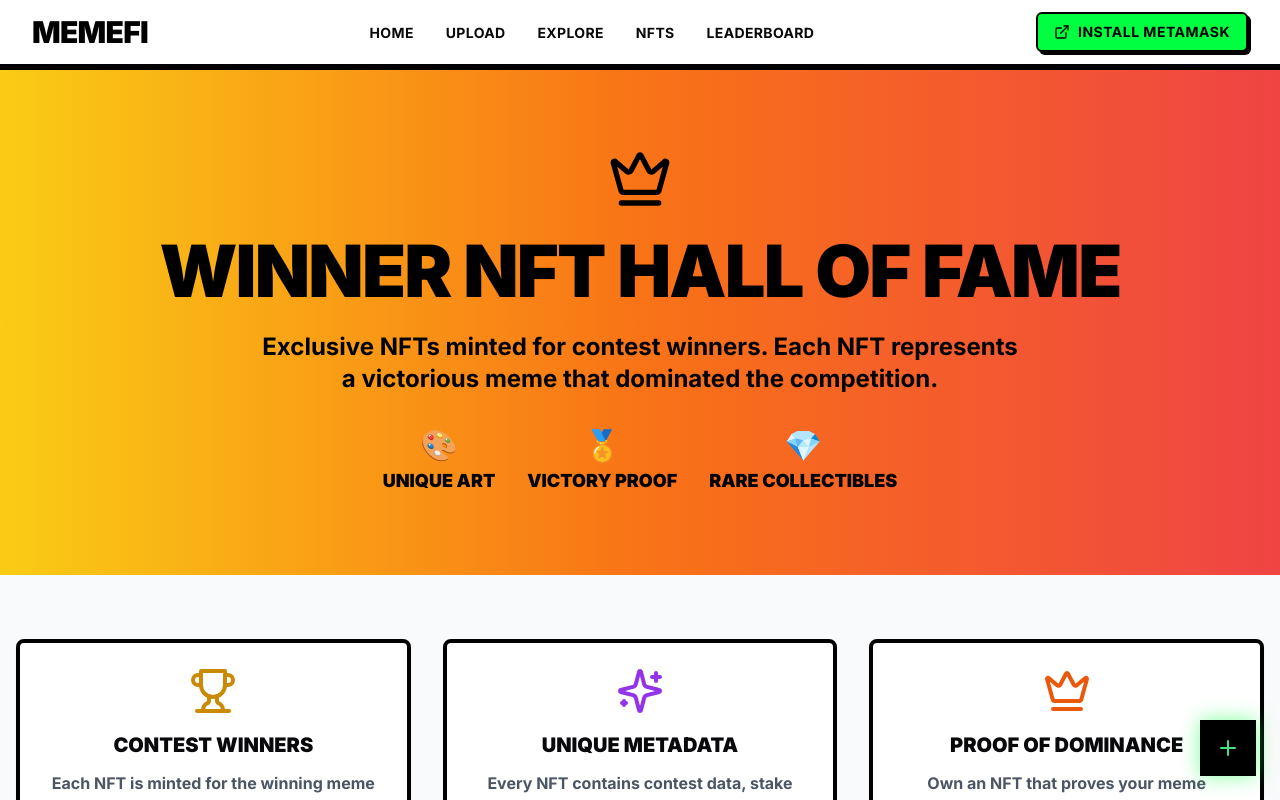
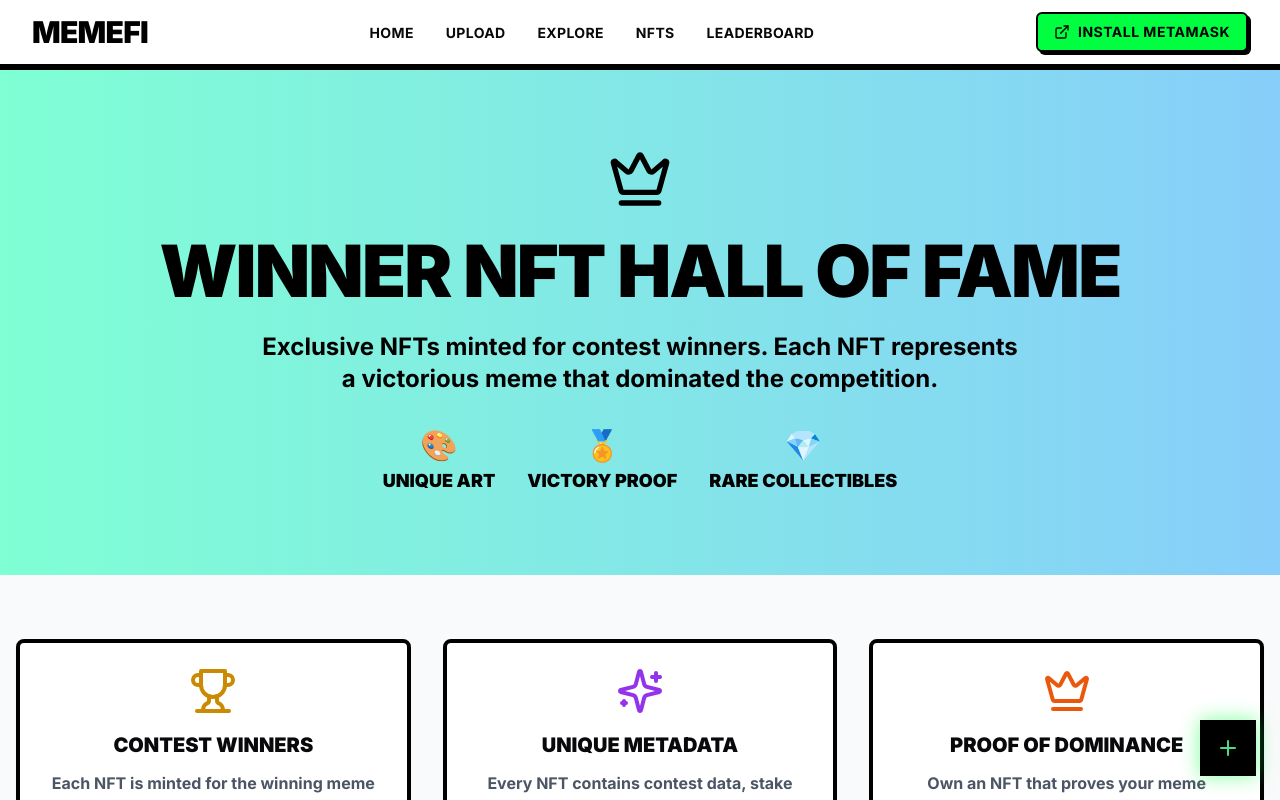
Before and after one commit to adityajha2005/memefi-platform, a Next.js app: page /nfts in a window 1280 px wide. Shown: the top 800 px of the page. Built offline with nearby package versions, Linux system fonts and the light colour scheme.

Commit message:
banner color updated

```diff
--- a/app/nfts/page.tsx
+++ b/app/nfts/page.tsx
@@ -12,8 +12,7 @@ export default function NFTsPage() {
       <motion.section
         initial={{ opacity: 0, y: 20 }}
         animate={{ opacity: 1, y: 0 }}
-        className="bg-gradient-to-r from-yellow-400 via-orange-500 to-red-500 text-black py-20"
-      >
+        className="bg-gradient-to-r from-[#7FFFD4] to-[#87CEFA] text-black py-20"              >
         <div className="container mx-auto px-4 text-center">
           <motion.div
             initial={{ scale: 0.8 }}
```
